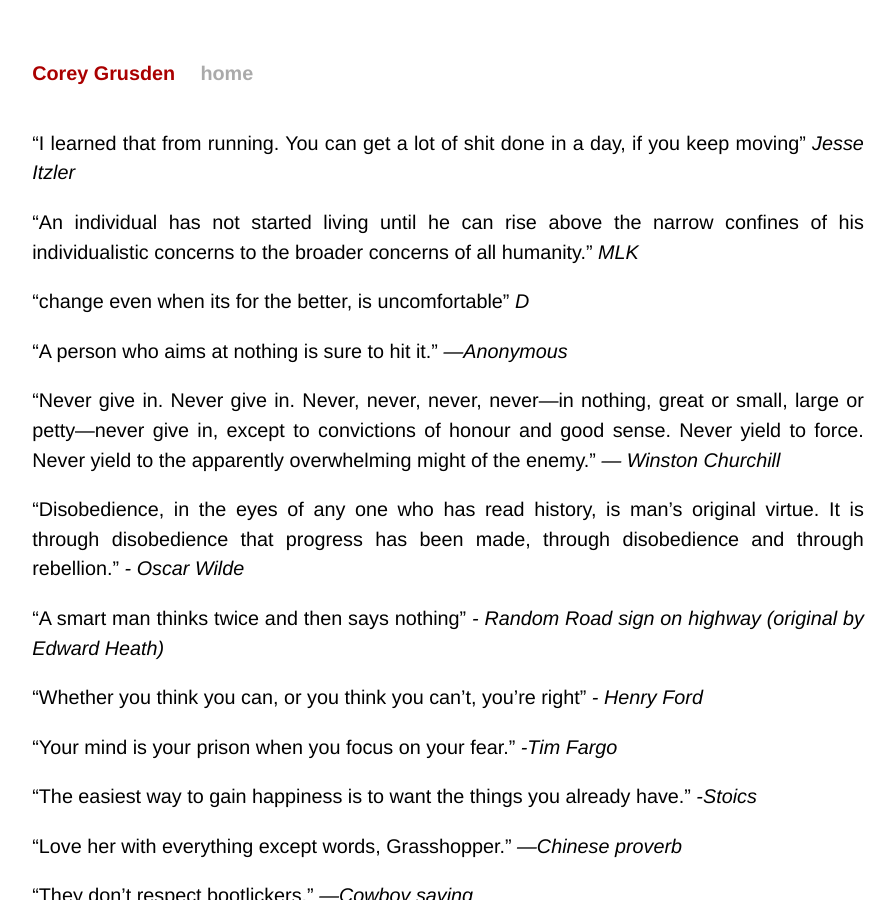
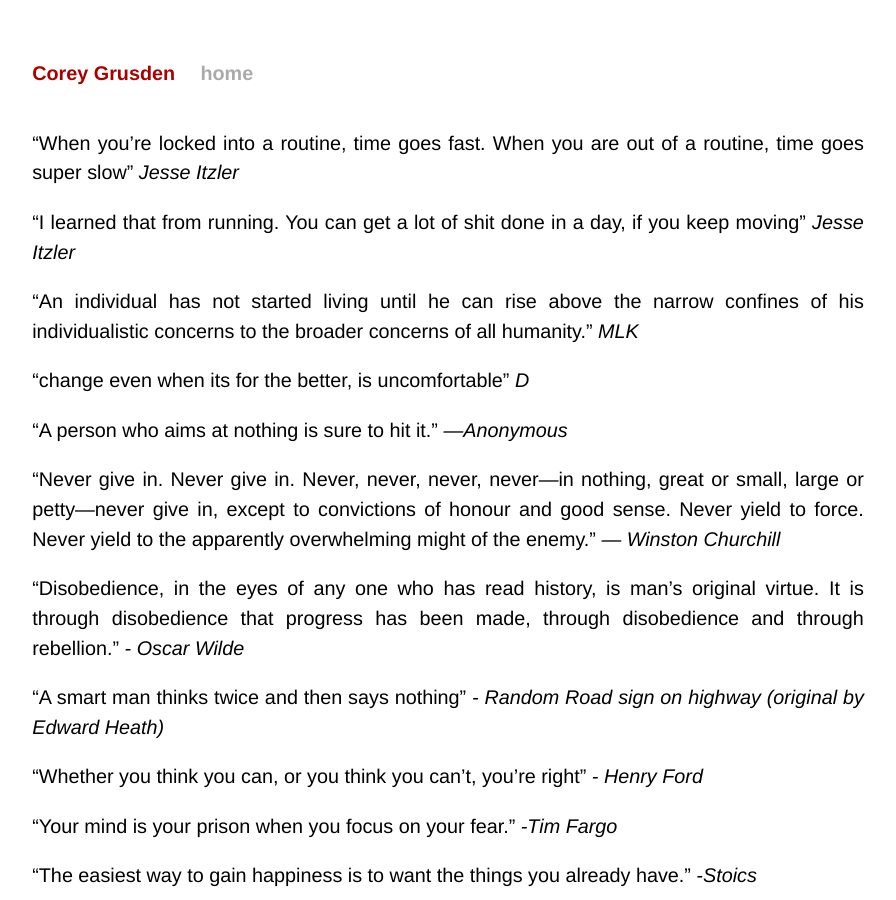
Before and after one commit to cgrusden/cgrusden.github.io, a Jekyll site: the page built from quotes.md, in a window 1280 px wide and 900 px high. Shown: the whole window, without its empty margins (192-1088 px from the left). Built offline with Jekyll 4.4.1, drawn with Linux system fonts in a browser that asks for light colours; our own code applies the rules of GitHub Pages for plain Markdown files.

Commit message:
Add another itlzer quote

```diff
--- a/quotes.md
+++ b/quotes.md
@@ -1,6 +1,8 @@
 ---
 title: "Quotes I live by"
 ---
+
+"When you're locked into a routine, time goes fast. When you are out of a routine, time goes super slow" _Jesse Itzler_
 
 “I learned that from running. You can get a lot of shit done in a day, if you keep moving” _Jesse Itzler_
 
```
